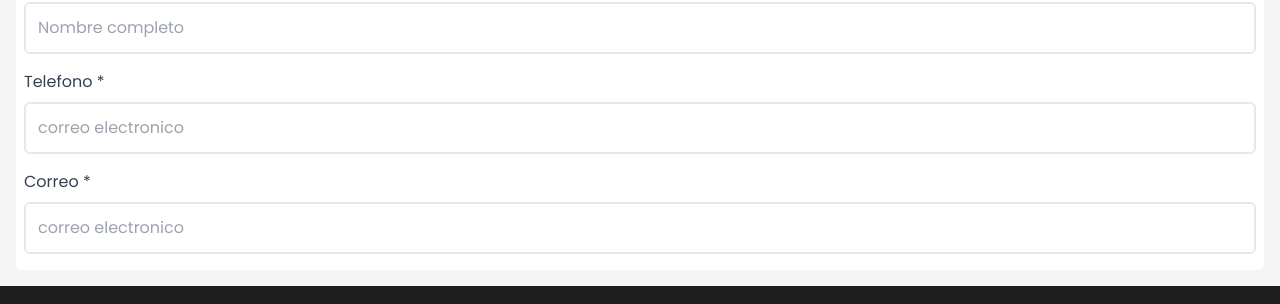
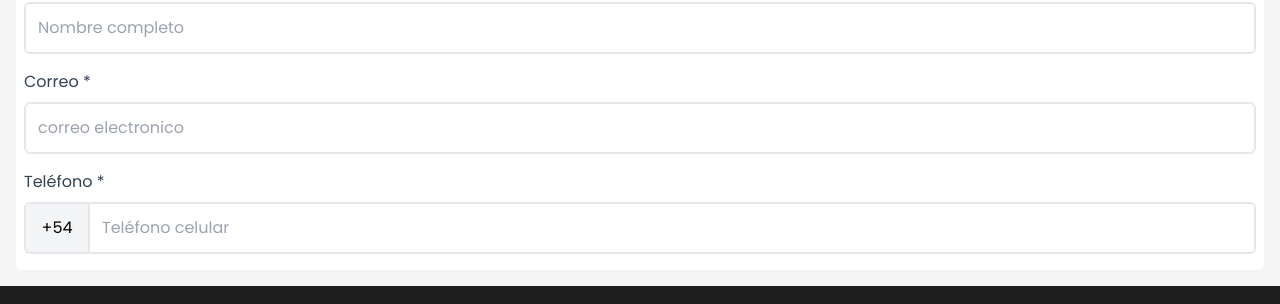
Before and after one commit to BrianGelvez/vidanaturalcarolinapapaleo, a Next.js app: page /datosDeEnvio in a window 1280 px wide. Shown: the part 335-639 px from the top of the page. Built offline with nearby package versions, Linux system fonts and the light colour scheme; what tailwind-hamburgers would draw is missing.

Commit message:
styles: Arreglo de imagen

```diff
--- a/src/app/datosDeEnvio/sections/form/index.tsx
+++ b/src/app/datosDeEnvio/sections/form/index.tsx
@@ -21,7 +21,7 @@ export default function Form() {
           </span>
           <span className="w-full flex flex-col gap-2">
             <label htmlFor="name" className="text-slate-700">
-              Telefono *
+              Correo *
             </label>
             <input
               type="number"
@@ -30,14 +30,23 @@ export default function Form() {
             />
           </span>
           <span className="w-full flex flex-col gap-2">
-            <label htmlFor="name" className="text-slate-700">
-              Correo *
+            <label htmlFor="phone" className="text-slate-700">
+              Teléfono *
             </label>
-            <input
-              type="email"
-              placeholder="correo electronico"
-              className="border-[2px] p-3 rounded-md text-black"
-            />
+            <div className="flex flex-row">
+              <input
+                type="text"
+                value="+54"
+                readOnly
+                className="border-[2px] border-r-0 p-3 rounded-l-md text-black bg-gray-100 w-16 text-center"
+              />
+              <input
+                type="tel"
+                id="phone"
+                placeholder="Teléfono celular"
+                className="border-[2px] p-3 rounded-r-md text-black flex-grow"
+              />
+            </div>
           </span>
         </form>
       </div>
--- a/src/app/datosDeEnvio/sections/shipments/index.tsx
+++ b/src/app/datosDeEnvio/sections/shipments/index.tsx
@@ -5,7 +5,7 @@ export default function Shipments() {
     <div className="w-full h-auto px-4">
       <div className="w-full">
         <Image
-          src="/correoArgentinotransparente.webp"
+          src="/correoArgentinoTransparente.webp"
           width={1000}
           height={1000}
           alt="correoAgentino"
```
